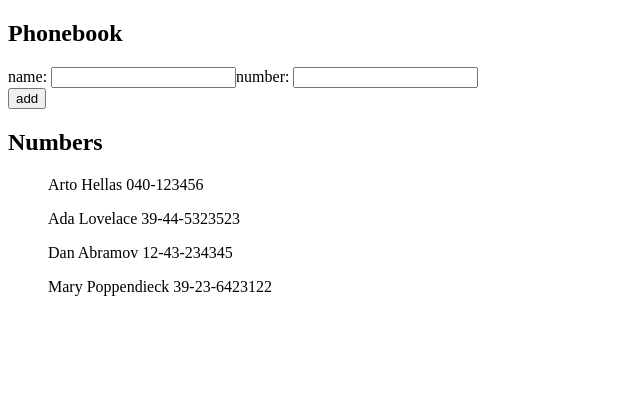
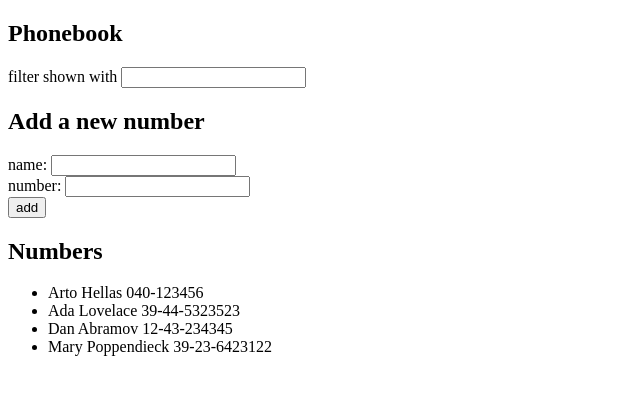
Before and after one commit to muditmahajan21/fullstackopen_assignments, a React (Create React App) app in the folder part2/phonebook/: page / in a window 1280 px wide. Shown: the top 394 px of the page, without its empty margins (0-640 px from the left). Built offline with nearby package versions, Linux system fonts and the light colour scheme.

Commit message:
part2 exercise 2.9

```diff
--- a/part2/phonebook/src/App.js
+++ b/part2/phonebook/src/App.js
@@ -1,6 +1,18 @@
 import { useState } from 'react'
 
-const Name = ( {name, number} ) => <p> {name} {number}</p>
+const Name = ( {name, number} ) => <li> {name} {number} </li>
+
+const Heading = ( {heading} ) => <h2> {heading} </h2>
+
+const Persons = ( {filterPersons} ) => {
+  return (
+    <ul>
+        {filterPersons.map((filterPerson) =>
+            <Name key={filterPerson.id} name={filterPerson.name} number={filterPerson.number} />
+        )}
+    </ul>
+  )
+}
 
 const App = () => {
   const [persons, setPersons] = useState([
@@ -12,6 +24,8 @@ const App = () => {
 
   const [newName, setNewName] = useState('')
   const [newNumber, setNewNumber] = useState('')
+  const [filter, setFilter] = useState('')
+  const [filterPersons, setFilterPersons] = useState(persons)
 
   const addPerson = (event) => {
     event.preventDefault()
@@ -35,24 +49,35 @@ const App = () => {
     setNewNumber(event.target.value)
   }
 
+  const handleFilterChange = (event) => {
+    setFilter(event.target.value)
+    setFilterPersons(persons.filter((person) => (person.name.toLowerCase().indexOf(event.target.value.toLowerCase()) !== -1)))
+    console.log(filterPersons)
+  }
+
   return (
     <div>
-      <h2>Phonebook</h2>
+      <Heading heading='Phonebook' />
+
+      <div>
+        filter shown with <input value = {filter} onChange = {handleFilterChange} />
+      </div>
+
+      <Heading heading='Add a new number' />
+
       <form onSubmit = {addPerson}>
         <div>
-          name: <input value = {newName} onChange = {handleNameChange} />
+          name: <input value = {newName} onChange = {handleNameChange} /> <br />
           number: <input value = {newNumber} onChange = {handleNumberChange} />
         </div>
         <div>
           <button type="submit">add</button>
         </div>
       </form>
-      <h2>Numbers</h2>
-      <ul>
-        {persons.map((person) =>
-            <Name key={person.id} name={person.name} number={person.number} />
-        )}
-      </ul>
+
+      <Heading heading='Numbers' />
+
+      {filter === '' ? <Persons filterPersons = {persons} /> : <Persons filterPersons = {filterPersons} /> }
     </div>
   )
 }
```
